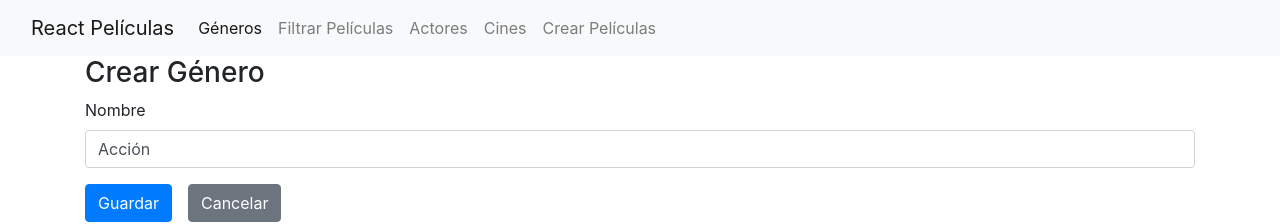
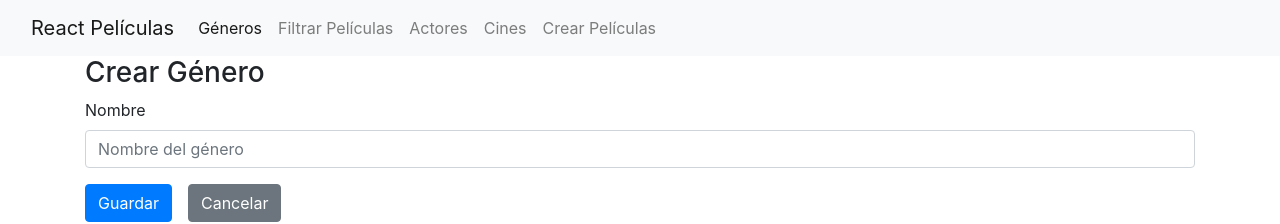
Before and after one commit to andresgonzape/react-peliculas, a React (Create React App) app: page /generos/crear in a window 1280 px wide. Shown: the top 224 px of the page. Built offline with nearby package versions, Linux system fonts and the light colour scheme.

Commit message:
Primera regla de validacion personalizada con yup

```diff
--- a/src/App.tsx
+++ b/src/App.tsx
@@ -2,7 +2,12 @@ import { BrowserRouter, Route, Routes } from 'react-router-dom';
 import './App.css';
 import rutas from './router-config';
 import Menu from './utils/Menu';
+//necesito ejecutar las funciones de validacion una sola vez al ejecutar la aplicacion, lo hacemos desde aqui
+import configurarValidaciones from './validaciones';
+
 //Para quitar los imports que no utilices -> alt + shift + o
+
+configurarValidaciones();
 
 function App() {
   return (
--- a/src/generos/CrearGenero.tsx
+++ b/src/generos/CrearGenero.tsx
@@ -14,7 +14,7 @@ export default function CrearGenero(){
             <h3>Crear Género</h3>
 
             <Formik initialValues={{
-                nombre: 'Acción'
+                nombre: ''
 
             }}
                 onSubmit={ values => {
@@ -22,7 +22,7 @@ export default function CrearGenero(){
                 }}
 
                 validationSchema={Yup.object({
-                    nombre: Yup.string().required('Este campo es obligatorio')
+                    nombre: Yup.string().required('Este campo es obligatorio').primeraLetraMayuscula()
                 })}
 
 
--- /dev/null
+++ b/src/validaciones.ts
@@ -0,0 +1,16 @@
+import * as Yup from 'yup'
+
+export default function configurarValidaciones() {
+    Yup.addMethod(Yup.string, 'primeraLetraMayuscula', function () {
+        return this.test('primera-letra-mayuscula', 'La primera letra debe ser mayúscula',
+        function (valor) {
+
+            if (valor && valor.length > 0) {
+                const primeraLetra= valor.substring(0,1);
+                return primeraLetra === primeraLetra.toUpperCase();
+            }
+
+            return true;
+        })
+    })
+}
```
Also changed, not shown: src/global.d.ts (added, +7 -0 lines).
